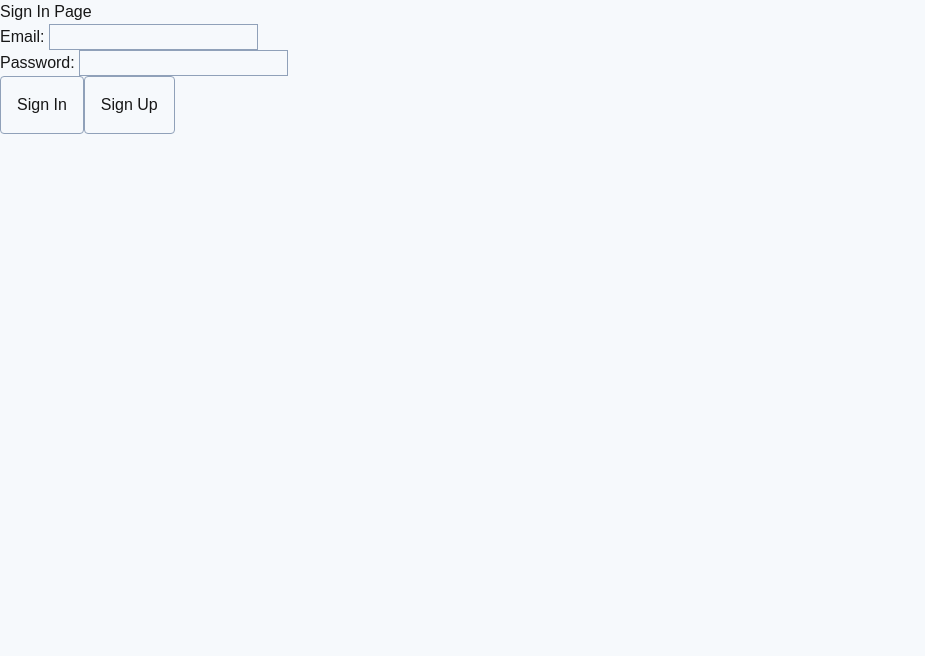
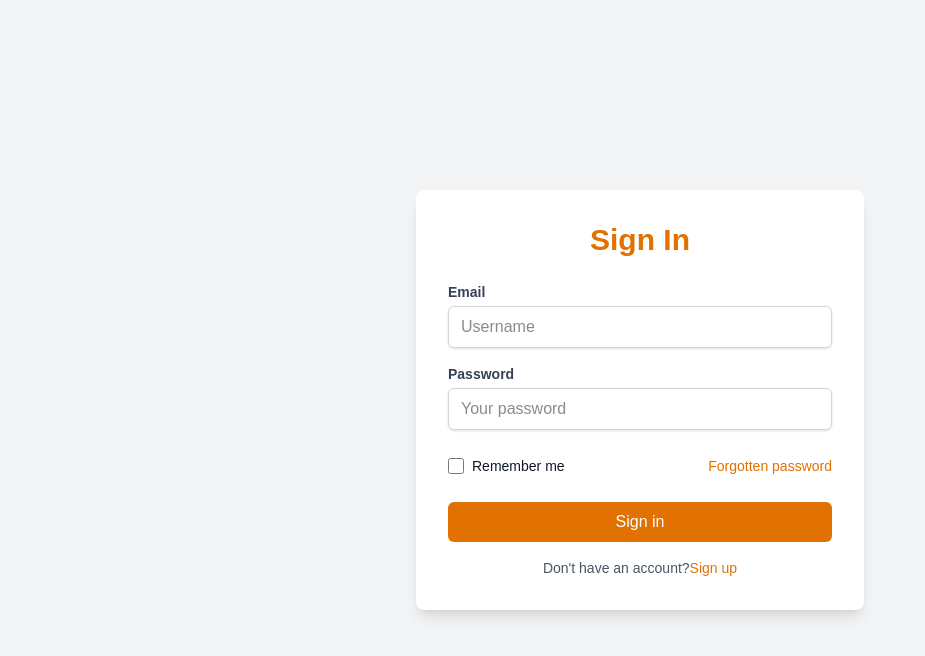
Before and after one commit to nakhai9/sothuchi.app, a Next.js app: page /auth/sign-in in a window 1280 px wide. Shown: the top 656 px of the page, without its empty margins (0-925 px from the left). Built offline with nearby package versions, Linux system fonts and the light colour scheme.

Commit message:
update: auth page

```diff
--- a/src/app/auth/sign-in/page.tsx
+++ b/src/app/auth/sign-in/page.tsx
@@ -3,6 +3,7 @@ import { SERVICES } from "@/services/service";
 import { useRouter } from "next/navigation";
 import { useState } from "react";
 import { setCookie } from 'cookies-next'
+import Link from "next/link";
 export default function SignInPage() {
 
   const router = useRouter()
@@ -24,34 +25,82 @@ export default function SignInPage() {
   };
 
   return (
-    <div>
-      <h1>Sign In Page</h1>
-      <form onSubmit={handleSubmit}>
-        <div>
-          <label>Email: </label>
+    <div className="flex justify-center items-center bg-gray-100 px-4 sm:px-6 lg:px-8 min-h-screen">
+      <div className="bg-white shadow-lg p-6 sm:p-8 rounded-lg w-full max-w-md">
+        <h2 className="mb-6 font-bold text-amber-600 text-2xl sm:text-3xl text-center">
+          Sign In
+        </h2>
+        <form>
+          <div className="mb-4">
+            <label
+              htmlFor="email"
+              className="block font-semibold text-gray-700 text-sm"
+            >
+              Email
+            </label>
             <input
-            type="email"
-            value={email}
-            className="border border-slate-400"
+              type="text"
+              id="email"
+              name="email"
+              className="block shadow-sm mt-1 px-3 py-2 border border-gray-300 focus:border-amber-500 rounded-md focus:outline-none focus:ring-amber-500 w-full text-sm sm:text-base"
+              placeholder="Username"
               onChange={(e) => setEmail(e.target.value)}
-            required
             />
           </div>
-
-        <div>
-          <label>Password: </label>
+          <div className="mb-6">
+            <label
+              htmlFor="password"
+              className="block font-semibold text-gray-700 text-sm"
+            >
+              Password
+            </label>
             <input
               type="password"
-            value={password}
-            className="border border-slate-400"
+              id="password"
+              name="password"
+              className="block shadow-sm mt-1 px-3 py-2 border border-gray-300 focus:border-amber-500 rounded-md focus:outline-none focus:ring-amber-500 w-full text-sm sm:text-base"
+              placeholder="Your password"
               onChange={(e) => setPassword(e.target.value)}
-            required
+
             />
           </div>
+          <div className="flex sm:flex-row flex-col sm:justify-between sm:items-center space-y-4 sm:space-y-0 mb-6">
+            <div className="flex items-center">
+              <input
+                id="remember-me"
+                name="remember-me"
+                type="checkbox"
+                className="border-gray-300 rounded focus:ring-amber-500 w-4 h-4 text-amber-600"
+              />
+              <label
+                htmlFor="remember-me"
+                className="block ml-2 text-gray-900 text-sm"
+              >
+                Remember me
+              </label>
+            </div>
+            <div>
+              <a href="#" className="text-amber-600 hover:text-amber-800 text-sm">
+                Forgotten password
+              </a>
+            </div>
+          </div>
+          <button
+            type="submit"
+            className="bg-amber-600 hover:bg-amber-700 px-4 py-2 rounded-md focus:outline-none focus:ring-2 focus:ring-amber-500 focus:ring-offset-2 w-full text-white text-sm sm:text-base cursor-pointer"
+          >
+            Sign in
+          </button>
+        </form>
+        <p className="mt-4 text-gray-600 text-sm text-center">
+          Don't have an account?
+          <Link href="#" className="text-amber-600 hover:text-amber-800">
+            Sign up
+          </Link>
+        </p>
+      </div>
+    </div>
 
-        <button type="submit" className="p-4 border border-slate-400 rounded cursor-pointer">Sign In</button>
-        <button type="button" className="p-4 border border-slate-400 rounded cursor-pointer" onClick={() => router.push('/auth/sign-up')}>Sign Up</button>
-      </form>
-    </div>
+
   );
 }
```
Lines whose indentation alone changed are shown as unchanged.
